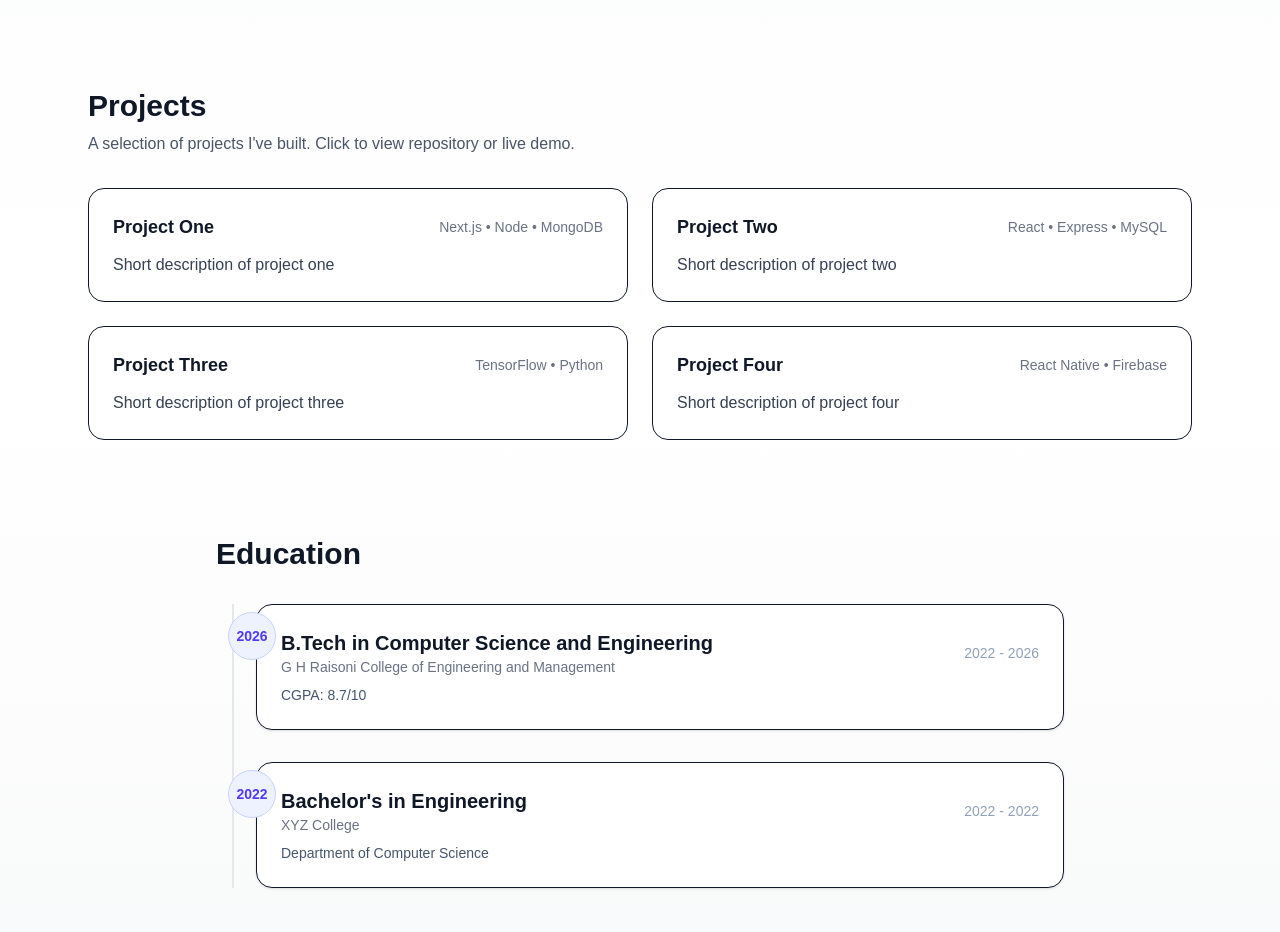
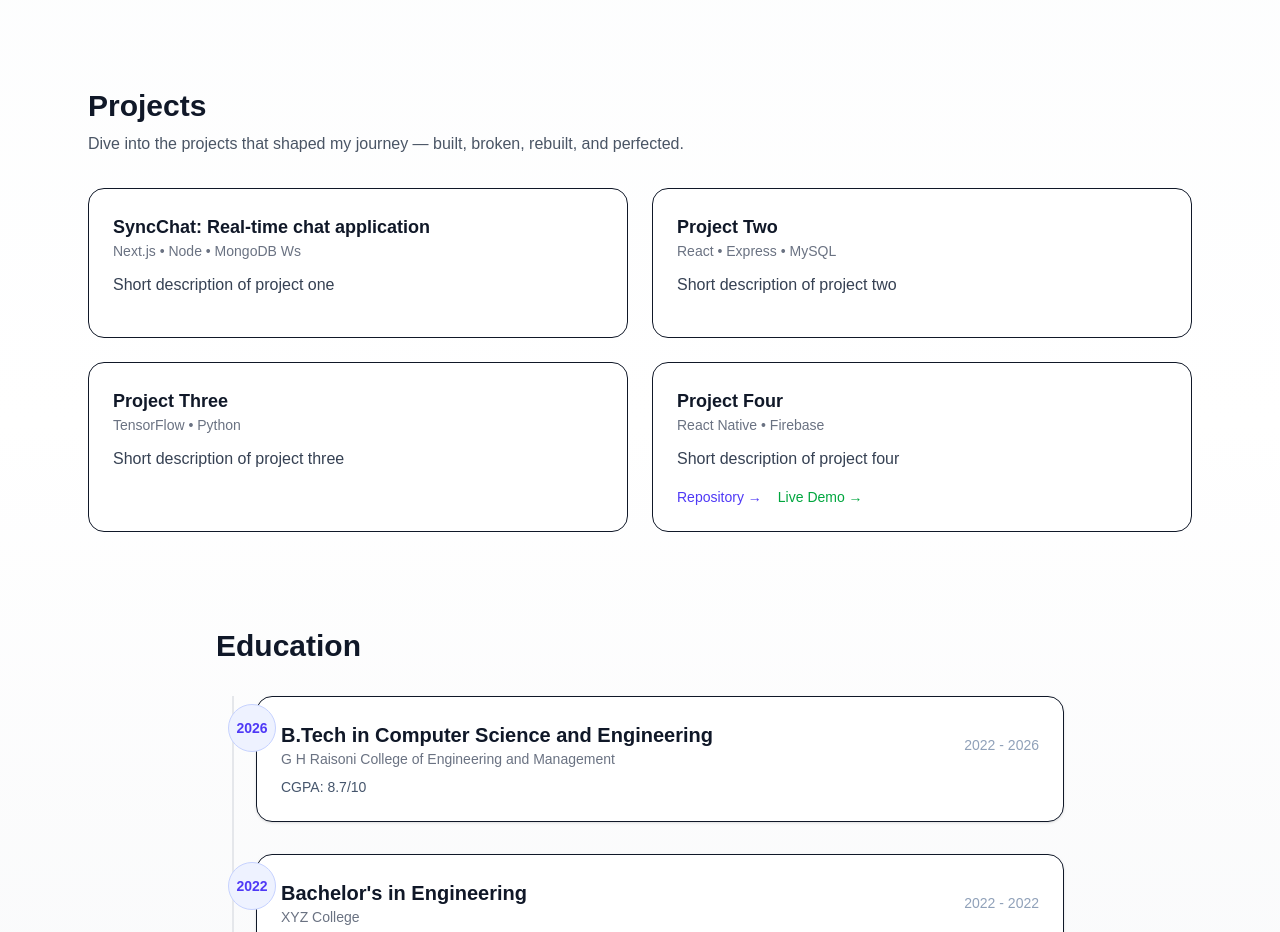
Before and after one commit to kulkarniakashs/portfolio, a Next.js app: page / in a window 1280 px wide. Shown: the part 840-1772 px from the top of the page. Built offline with nearby package versions, Linux system fonts and the light colour scheme.

Commit message:
project format

```diff
--- a/components/Projects.tsx
+++ b/components/Projects.tsx
@@ -1,32 +1,40 @@
 import { motion } from "framer-motion"
 export default function Projects() {
     const projects = [
-        { title: 'Project One', desc: 'Short description of project one', tech: 'Next.js • Node • MongoDB', link: '#' },
-        { title: 'Project Two', desc: 'Short description of project two', tech: 'React • Express • MySQL', link: '#' },
-        { title: 'Project Three', desc: 'Short description of project three', tech: 'TensorFlow • Python', link: '#' },
-        { title: 'Project Four', desc: 'Short description of project four', tech: 'React Native • Firebase', link: '#' },
+        { title: 'SyncChat: Real-time chat application', desc: 'Short description of project one', tech: 'Next.js • Node • MongoDB Ws', repo: "", live: "" },
+        { title: 'Project Two', desc: 'Short description of project two', tech: 'React • Express • MySQL', repo: "", live: "" },
+        { title: 'Project Three', desc: 'Short description of project three', tech: 'TensorFlow • Python', repo: "", live: "" },
+        { title: 'Project Four', desc: 'Short description of project four', tech: 'React Native • Firebase', repo: "#", live: "#" },
         // add more projects as needed
     ]
     return (
         <>
             <section id="projects" className="max-w-6xl mx-auto px-6 py-12">
                 <h2 className="text-3xl font-bold">Projects</h2>
-                <p className="text-gray-600 mt-2">A selection of projects I've built. Click to view repository or live demo.</p>
+                {/* <p className="text-gray-600 mt-2">Turning ideas into interactive experiences — explore the projects I’m proud of.</p> */}
+                <p className="text-gray-600 mt-2">Dive into the projects that shaped my journey — built, broken, rebuilt, and perfected.</p>
 
                 <div className="mt-8 grid grid-cols-1 md:grid-cols-2 gap-6">
                     {projects.map((p, i) => (
-                        <motion.a
+                        <motion.div
                             key={i}
-                            href={p.link}
                             className="block p-6 rounded-2xl bg-white border hover:shadow-lg transition"
                             whileHover={{ y: -6 }}
                         >
-                            <div className="flex items-center justify-between">
+                            {/* <div className="flex items-center justify-between"> */}
                                 <div className="text-lg font-semibold">{p.title}</div>
                                 <div className="text-sm text-gray-500">{p.tech}</div>
+                            {/* </div> */}
+                            <p className="mt-3 text-gray-700">{p.desc}</p>
+                            <div className="mt-4 flex gap-4 text-sm font-medium">
+                                {p.repo && (
+                                    <a href={p.repo} className="text-indigo-600 hover:underline" target="_blank">Repository →</a>
+                                )}
+                                {p.live && (
+                                    <a href={p.live} className="text-green-600 hover:underline" target="_blank">Live Demo →</a>
+                                )}
                             </div>
-                            <p className="mt-3 text-gray-700">{p.desc}</p>
-                        </motion.a>
+                        </motion.div>
                     ))}
                 </div>
                 {/* Responsive note: grid is n x 2 matrix on medium+ screens */}
```
